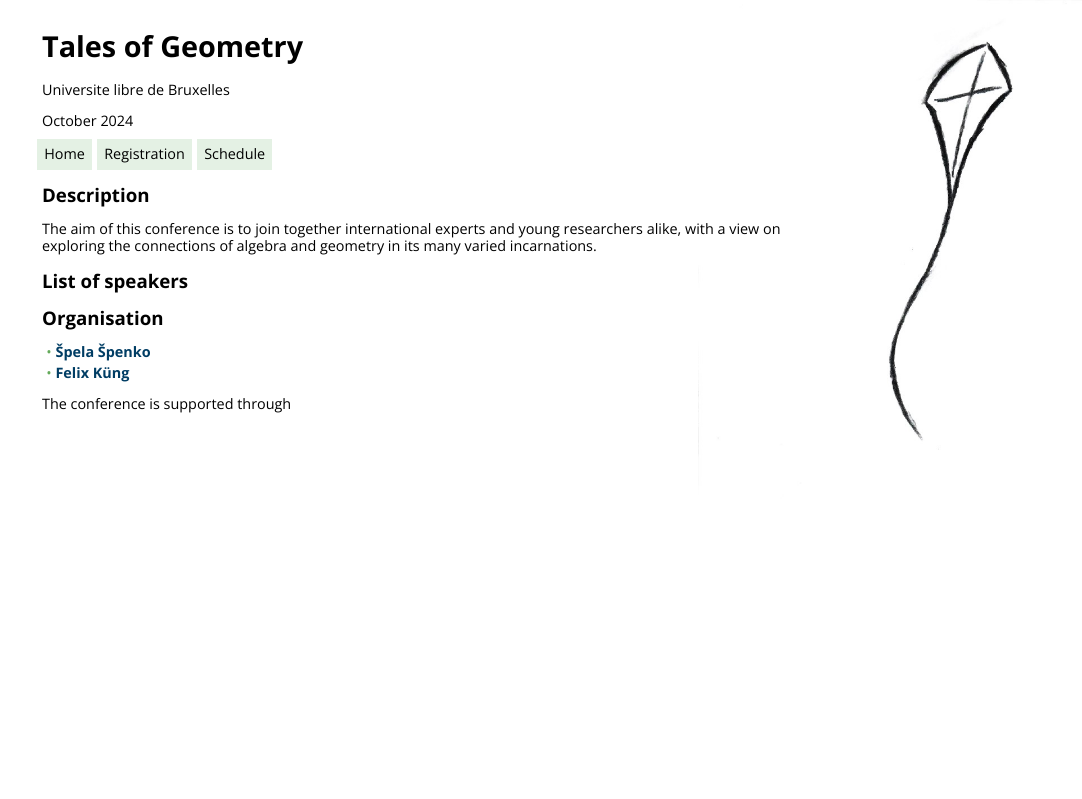
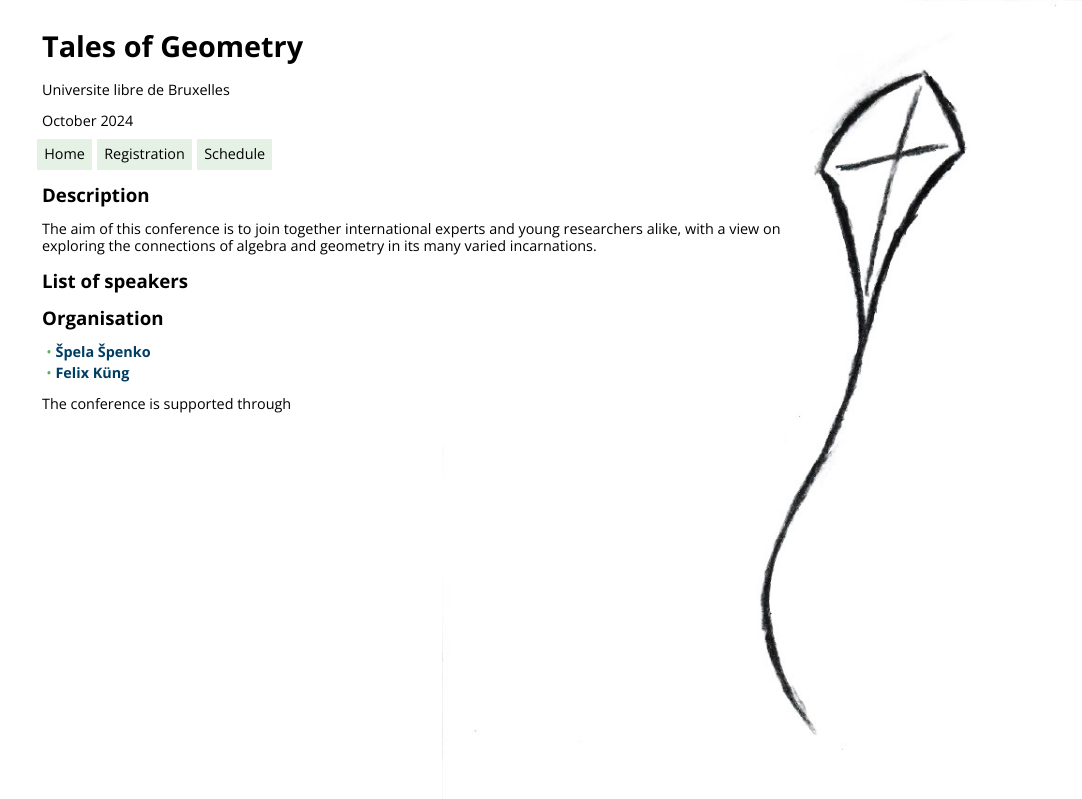
Before and after one commit to Felix-Kueng/Felix-Kueng.github.io, a Jekyll site: the page built from index.html, in a window 1280 px wide. Shown: the top 799 px of the page, without its empty margins (198-1280 px from the left). Built offline with Jekyll 4.4.1, drawn with Linux system fonts in a browser that asks for light colours; nearby versions of some CDN libraries; library files that are not in the unit come from our copies.

Commit message:
Update main.css

```diff
--- a/css/main.css
+++ b/css/main.css
@@ -16,7 +16,7 @@ div#mountain {
   background-color: #ffffff;
   background-image: url("../kite.jpg");
   background-repeat: no-repeat;
-  background-size: 30%;
+  background-size: 50%;
   background-position: top right;
   background-attachment: fixed;
 }
```
